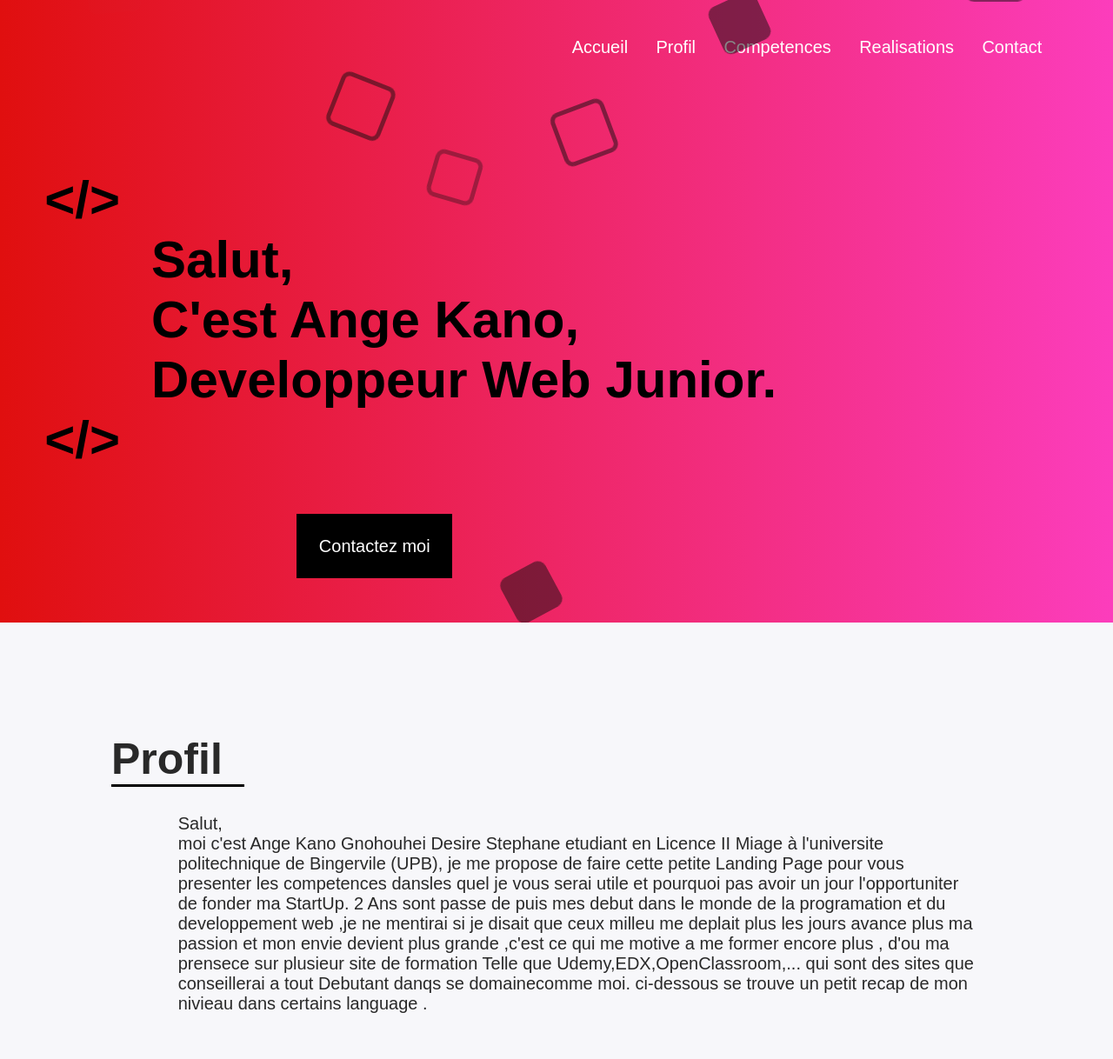
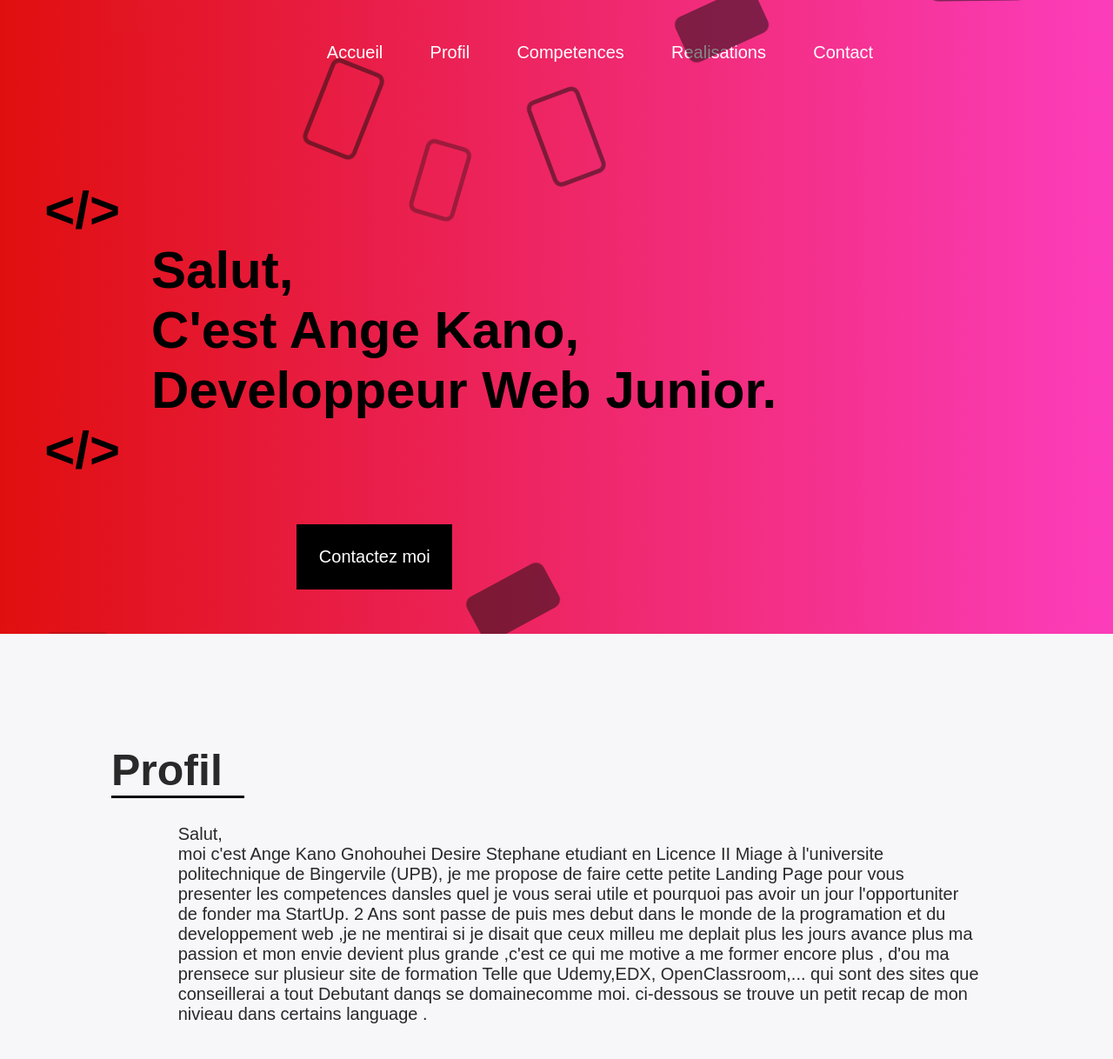
Before and after one commit to AngeKano/PORTFOLIO, a PHP site: page / in a window 1280 px wide. Shown: the top 1218 px of the page at 87% size. Run offline with PHP 8.4, Linux system fonts and the light colour scheme.

Commit message:
Add files via upload

```diff
--- a/FormulairAnim.css
+++ b/FormulairAnim.css
@@ -45,8 +45,8 @@
     border: none;
     animation: ani3 5s alternate infinite  ;
     animation-duration: 7s ;position: absolute;
-    width: 40px;
-    height: 40px;border-radius: 10px;
+    width: 5.3%;
+    height: 5.3%;border-radius: 10px;
 
 }
 .c4{
@@ -78,8 +78,8 @@
     border: none;
     animation: ani6 5s alternate infinite  ;
     animation-duration: 10s ;position: absolute;
-    width: 40px;
-    height: 40px;border-radius: 10px;
+    width: 5.3%;
+    height: 5.3%;border-radius: 10px;
 
 }
 .c7{
@@ -88,8 +88,8 @@
     border: 5px solid rgba(15, 14, 14,0.5);
     animation: ani7 5s alternate infinite  ;
     animation-duration: 14s ;position: absolute;
-    width: 40px;
-    height: 40px;border-radius: 10px;
+    width: 5.3%;
+    height: 5.3%;border-radius: 10px;
 
 }
 .c8{
@@ -98,8 +98,8 @@
     border: 5px solid rgba(15, 14, 14,0.5);
     animation: ani8 3s alternate infinite  ;
     animation-duration: 3s ;position: absolute;
-    width: 40px;
-    height: 40px;border-radius: 10px;
+    width: 5.3%;
+    height: 5.3%;border-radius: 10px;
 
 }
 .c9{
@@ -108,8 +108,8 @@
     border: 5px solid rgba(15, 14, 14,0.5);
     animation: ani9 5s alternate infinite  ;
     animation-duration: 13s ;position: absolute;
-    width: 40px;
-    height: 40px;border-radius: 10px;
+    width: 5.3%;
+    height: 5.3%;border-radius: 10px;
 
 }
 .c10{
@@ -118,8 +118,8 @@
     border: 5px solid rgba(15, 14, 14,0.5);
     animation: ani10 5s alternate infinite  ;
     animation-duration: 7s ;position: absolute;
-    width: 40px;
-    height: 40px;border-radius: 10px;
+    width: 5.3%;
+    height: 5.3%;border-radius: 10px;
 
 }
 @keyframes ani1
--- a/PorStyle.css
+++ b/PorStyle.css
@@ -14,14 +14,13 @@
     display: flex;
     align-items: center;
     justify-content: center;
-    margin-left: 45%;
-
+    margin-left: clamp(100px,5vw,340px);
 
 }
 ul div{
     margin: 0 1%;
     color: #ffff;
-    font-size:clamp(10px,5vw ,20px);
+    font-size:clamp(7px,5vw ,20px);
     padding: 1.3%;
 
 
@@ -63,11 +62,12 @@
     font-size: clamp(10px,5vw,20px);
     background: black;
     color: #ffff;
+
 }
 .nav ul li.btn{
     display: none;
   }
-/*@media(max-width:1200px)
+@media(max-width:1200px)
 {
     ul{
         margin-left: 10%;
@@ -95,7 +95,7 @@
     .nav ul .items:hover:after{
       opacity: 0;
     }
-  }*/
+  }
 /************************************************/
 /********************** PROFIL **************************/
 .profil{
@@ -213,7 +213,7 @@
 /******************* REALISATION *****************************/
 .Realisation{
     background: rgb(247, 247, 250);
-    padding-bottom: 5%;
+    padding-bottom: 46%;
 }
 .reas{
     margin-top:10%;
@@ -242,9 +242,10 @@
     height: auto;
 }
 .im1 img , .im2 img{
-    width: clamp(400px,5vw,450px);
-    height: clamp(200px,5vw,250px);
+    width: clamp(200px,5vw,450px);
+    height: clamp(100px,5vw,250px);
     margin: 0 4% ;
+    object-fit: cover;
 
 }
 
@@ -264,10 +265,9 @@
     width: 80%;
     height: auto;
     margin-left: 10%;
-    margin-top: 3%;
+    margin-top: 10%;
 
 }
-
 .connt h1{
     font-size: clamp(25px,5vw ,50px);
 }
@@ -305,13 +305,6 @@
     margin-top: 2.66%;
     margin-bottom: 6.66%;
 }
-.media2{
-    margin-left: 5.33%;
-
-}
-.meme2{
-    margin-left: 9.33%;
-}
 .media i{
     font-size: clamp(25px,5vw,70px);
     color: antiquewhite;
@@ -332,8 +325,9 @@
     width: 100%;
     height: 13.3%;
     background: rgb(27, 27, 32);
-
-
+}
+.ltxt{
+    margin: 10%;
 }
 /**********************************/
 .hol{
```
Also changed, not shown: other parts of FormulairAnim.css (+26 -26 lines), index.html (+49 -28 lines), 101.jpg (added), 112.jpg (added), 2.jpg (added), 3.jpg (added), 4.jpg (added), 5.jpg (added), 6.jpg (added), 7.jpg (added), 8.jpg (added), 9.jpg (added).
